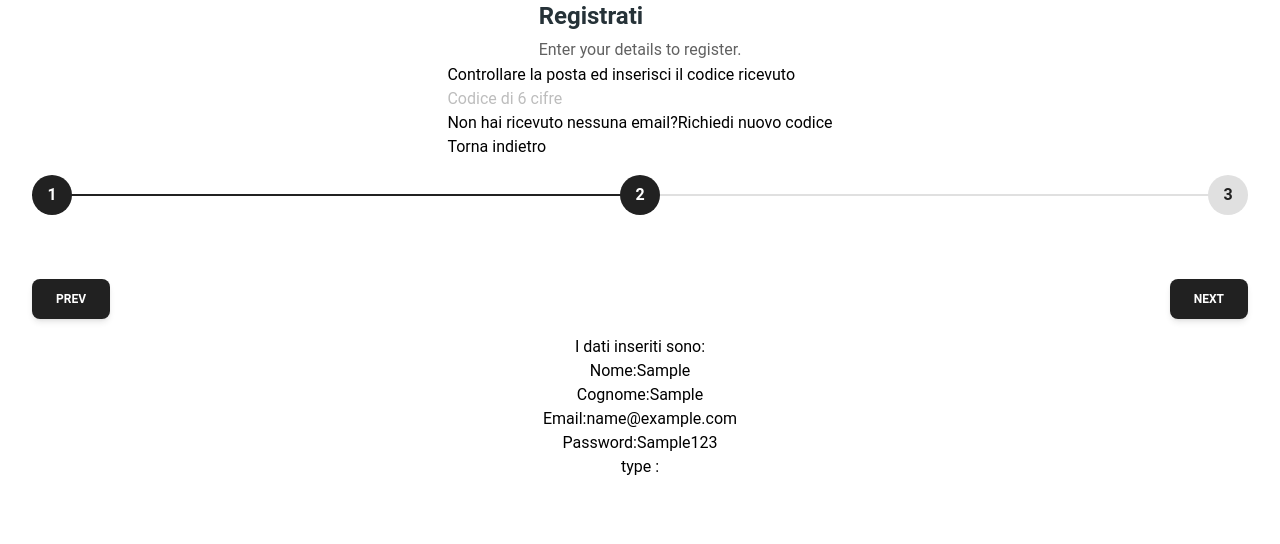
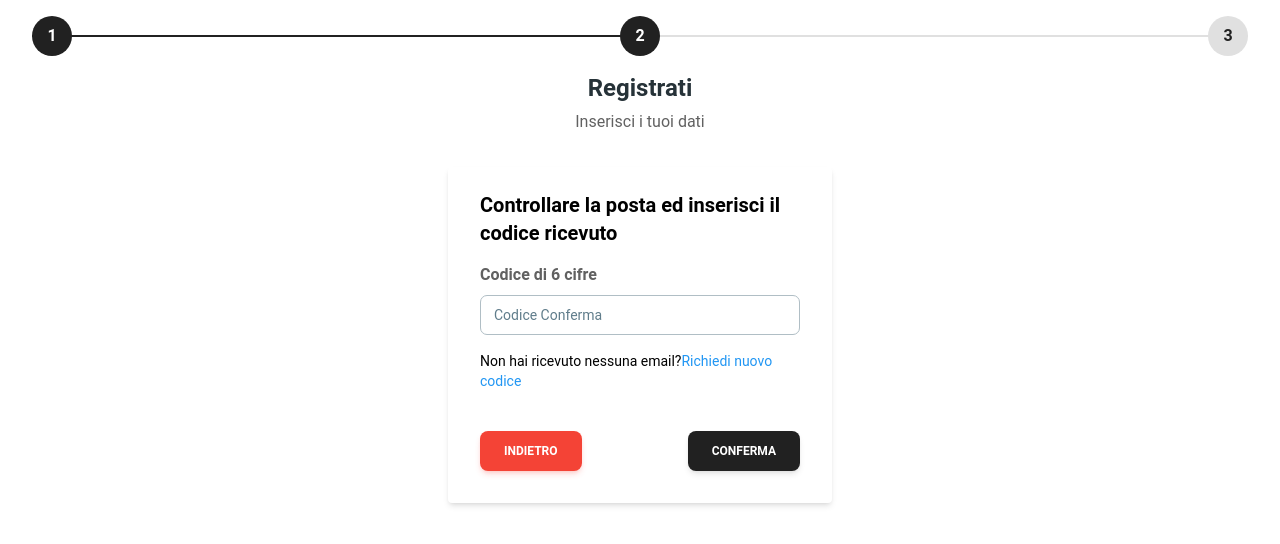
Before and after one commit to lpilla/olimpia-pet, a React (Vite) app: page /register in a window 1280 px wide. Both pictures are taken after typing "Sample", "Sample", "name@example.com", "Sample123" into the empty fields and a click on the button "REGISTER". Shown: the top 544 px of the page. Built offline with nearby package versions, Linux system fonts and the light colour scheme.

Commit message:
fix step1&2 registerPage

```diff
--- a/src/pages/register/index.jsx
+++ b/src/pages/register/index.jsx
@@ -37,14 +37,25 @@ const Register = () => {
   const handlePrev = () => !isFirstStep && setActiveStep((cur) => cur - 1);
 
   return (
-    <div className="flex flex-col items-center max-w-8xl mx-auto">
+    <div className="flex flex-col items-center max-w-8xl mx-auto ">
+      <div className="w-full py-4 px-8">
+        <Stepper
+          activeStep={activeStep}
+          isLastStep={(value) => setIsLastStep(value)}
+          isFirstStep={(value) => setIsFirstStep(value)}
+        >
+          <Step>1</Step>
+          <Step>2</Step>
+          <Step>3</Step>
+        </Stepper>
+      </div>
+      <Typography variant="h4" color="blue-gray" className="text-left">
+        Registrati
+      </Typography>
+      <Typography color="gray" className="mt-1 font-normal text-left">
+        Inserisci i tuoi dati
+      </Typography>
       <Card color="transparent" shadow={false}>
-        <Typography variant="h4" color="blue-gray">
-          Registrati
-        </Typography>
-        <Typography color="gray" className="mt-1 font-normal">
-          Enter your details to register.
-        </Typography>
         {activeStep === 0 && (
           <form
             action=""
@@ -135,70 +146,64 @@ const Register = () => {
           </form>
         )}
       </Card>
-      {activeStep === 1 && <Authentication />}
-      <div className="w-full py-4 px-8">
-        <Stepper
-          activeStep={activeStep}
-          isLastStep={(value) => setIsLastStep(value)}
-          isFirstStep={(value) => setIsFirstStep(value)}
-        >
-          <Step onClick={() => setActiveStep(0)}>1</Step>
-          <Step onClick={() => setActiveStep(1)}>2</Step>
-          <Step onClick={() => setActiveStep(2)}>3</Step>
-        </Stepper>
-        {activeStep === 1 && (
-          <div className="mt-16 flex justify-between">
-            <Button onClick={handlePrev} disabled={isFirstStep}>
-              Prev
-            </Button>
-            <Button onClick={handleNext} disabled={isLastStep}>
-              Next
-            </Button>
-          </div>
-        )}
-      </div>
-      <h1>I dati inseriti sono: </h1>
+
+      {activeStep === 1 && (
+        <Authentication changeStep={changeStep} handlePrev={handlePrev} />
+      )}
+
+      {/*<h1>I dati inseriti sono: </h1>
       <h5>Nome:{data.nome}</h5>
       <h5>Cognome:{data.cognome}</h5>
       <h5>Email:{data.email}</h5>
       <h5>Password:{data.password}</h5>
-      <h5>type :{data.type}</h5>
+      <h5>type :{data.type}</h5>*/}
     </div>
   );
 };
 export default Register;
 
 //Metto un nome a caso, ma dovrebbe essere l'autenticazione dell'email
-const Authentication = () => {
+const Authentication = ({ changeStep, handlePrev }) => {
   return (
-    <div>
-      <form className="divAuthentication" onSubmit={() => setStep(3)}>
-        <h2 className="objAuthentication">
+    <div className="flex max-w-md mx-auto p-8 items-left max-w-8xl">
+      <form
+        className="bg-white shadow-md rounded px-8 pt-6 pb-8 mb-4"
+        onSubmit={changeStep}
+      >
+        <h2 className="text-xl font-bold mb-4">
           Controllare la posta ed inserisci il codice ricevuto
         </h2>
-        <input
-          className="objAuthentication"
-          type="text"
-          placeholder="Codice di 6 cifre"
-        />
-        <h4 className="objAuthenticat<ion">
+        <div className="mb-4">
+          <label
+            className="block text-gray-700 font-bold mb-2"
+            htmlFor="confirmationCode"
+          >
+            Codice di 6 cifre
+          </label>
+          <div className="w-full" id="confirmationCode" type="text">
+            <Input label="Codice Conferma " />
+          </div>
+        </div>
+        <h4 className="text-sm mb-4">
           Non hai ricevuto nessuna email?
-          <Link className="link_to_register" to="/register">
+          <Link className="text-blue-500 hover:text-blue-700" to="/register">
             Richiedi nuovo codice
           </Link>
         </h4>
-        <button className="objAuthentication" onClick={() => setStep(1)}>
-          Torna indietro
-        </button>
+        <div className="flex items-center justify-between">
+          <Button
+            className="mt-6"
+            type="button"
+            color="red"
+            onClick={handlePrev}
+          >
+            Indietro
+          </Button>
+          <Button className="mt-6" type="submit">
+            Conferma
+          </Button>
+        </div>
       </form>
     </div>
   );
 };
-
-const AnimalSelection = () => {
-  return (
-    <div>
-      <h2>Ciao</h2>
-    </div>
-  );
-};
```
